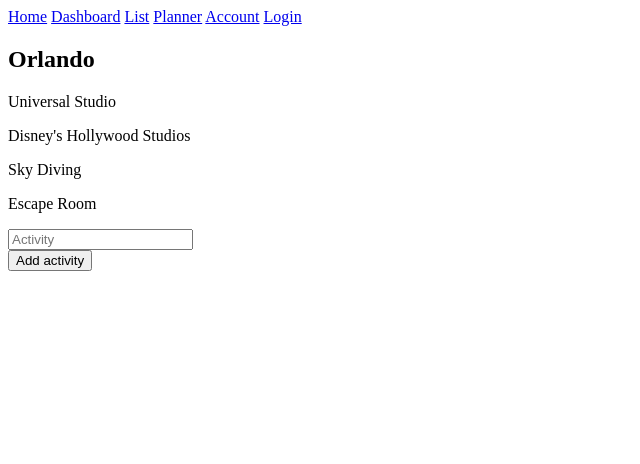
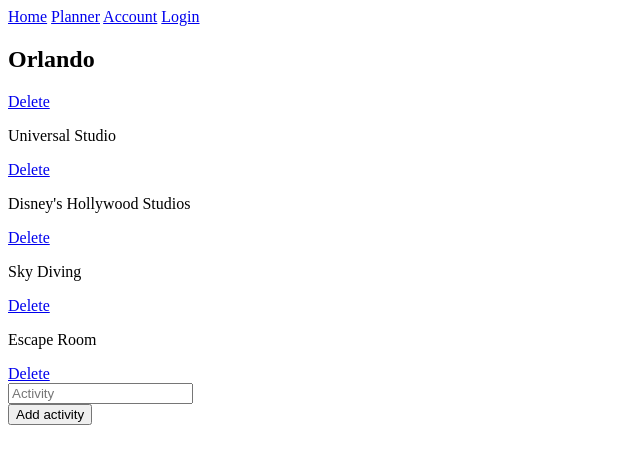
Before and after one commit to neyugng/travelplanner, a Django app: page /add_activity/14 in a window 1280 px wide. Shown: the top 464 px of the page, without its empty margins (0-640 px from the left). Run offline with Django 3.2, Linux system fonts and the light colour scheme; data comes from the database, SQL or seed files in the repository; both versions use the stored data as it was after the commit.

Commit message:
Adding delete functionality
Delete for both activities and plans, removed Dashboard and List from nav bar.

```diff
--- a/travels/planner/templates/a_plan.html
+++ b/travels/planner/templates/a_plan.html
@@ -10,21 +10,24 @@
     <!--Navigation bar-->
     <div>
         <a href="#" >Home</a>
-        <a href="#" >Dashboard</a>
-        <a href="#" >List</a>
-        <a href="#" >Planner</a>
+        <a href="{% url 'dashboard'%}" >Planner</a>
         <a href="#" >Account</a>
         <a href="#" >Login</a>
     </div>
 
     <h2>{{plan.name}}</h2>
     <div>
-        <a href="#" >Share</a>
-        <a href="/update_plan/{{plan.id}}" >Edit</a>
-        <a href="#" >Delete</a>
+        <a href="/delete_plan/{{plan.id}}" >Delete</a>
     </div>
     {% for activity in plan.activities.all %}
         <p> {{activity.name}}</p>
+        <a href="/delete_activity/{{plan.id}}/{{activity.id}}" >Delete</a>
     {% endfor %}
+
+    <form action="/add_activity/{{plan.id}}" method="POST">
+        {% csrf_token%}
+        <input type="text" name="activity" placeholder="Activity"> <br>
+        <button type="submit"> Add activity</button>
+    </form>
 </body>
 </html>
--- a/travels/planner/templates/add_activities.html
+++ b/travels/planner/templates/add_activities.html
@@ -10,9 +10,7 @@
         <!--Navigation bar-->
         <div>
             <a href="#" >Home</a>
-            <a href="#" >Dashboard</a>
-            <a href="#" >List</a>
-            <a href="#" >Planner</a>
+            <a href="{% url 'dashboard'%}" >Planner</a>
             <a href="#" >Account</a>
             <a href="#" >Login</a>
         </div>
--- a/travels/planner/templates/add_plan.html
+++ b/travels/planner/templates/add_plan.html
@@ -11,9 +11,7 @@
     <!--Navigation bar-->
     <div>
         <a href="#" >Home</a>
-        <a href="#" >Dashboard</a>
-        <a href="#" >List</a>
-        <a href="#" >Planner</a>
+        <a href="{%url 'dashboard'" >Planner</a>
         <a href="#" >Account</a>
         <a href="#" >Login</a>
     </div>
--- a/travels/planner/templates/dashboard.html
+++ b/travels/planner/templates/dashboard.html
@@ -10,9 +10,7 @@
     <!--Navigation bar-->
     <div>
         <a href="#" >Home</a>
-        <a href="#" >Dashboard</a>
-        <a href="#" >List</a>
-        <a href="#" >Planner</a>
+        <a href="{% url 'dashboard' %}" >Planner</a>
         <a href="#" >Account</a>
         <a href="#" >Login</a>
     </div>
--- a/travels/planner/urls.py
+++ b/travels/planner/urls.py
@@ -12,7 +12,8 @@
     path('dashboard', views.get_all, name='dashboard'),
     path('add_plan', views.add_plan, name='new plan'),
     path('create_plan', views.create_plan, name='create plan'),
-    path('update_plan/<str:id>', views.update_plan),
     path('get_plan/<str:id>', views.get_plan),
     path('add_activity/<int:plan_id>', views.add_activity),
+    path('delete_activity/<str:plan_id>/<str:act_id>', views.delete_activity),
+    path('delete_plan/<str:id>', views.delete_plan),
 ]
--- a/travels/planner/views.py
+++ b/travels/planner/views.py
@@ -7,8 +7,6 @@
 def index(request):
     return render(request, 'login.html')
 
-''' In register, if no error message, it should create a new user and redirect to dashboard, not to login page.
-(line 36 should not go to index method, which is the login page.) '''
 def register(request):
     if request.method == "POST":
         errors = User.objects.basic_validator(request.POST)
@@ -37,8 +35,6 @@
 
     return redirect("/")
 
-
-''' Same here, after verify the authentication, it should redirect to dashboard or somewhere else, not index'''
 def login(request):
     user = User.objects.filter(
         email=request.POST["email"]
@@ -122,7 +118,7 @@
         'activities' : Activity.objects.filter(the_plan=Plan.objects.get(id=plan_id)),
         'plan' : Plan.objects.get(id=plan_id)
     }
-    return render(request, 'add_activities.html', context)
+    return render(request, 'a_plan.html', context)
 
 def get_plan(request, id):
     if 'userid' in request.session:
@@ -134,5 +130,16 @@
     else:
         return redirect('/')
 
-def update_plan(request, id):
-    pass
+def delete_plan(request, id):
+    if 'userid' not in request.session:
+        return redirect('/')
+    plan_del = Plan.objects.get(id = id)
+    plan_del.delete()
+    return redirect('/dashboard')
+
+def delete_activity(request, plan_id, act_id):
+    if 'userid' not in request.session:
+        return redirect('/')
+    act_del = Activity.objects.get(id = act_id)
+    act_del.delete()
+    return redirect(f'/get_plan/{plan_id}')
```
Also changed, not shown: travels/planner/templates/update_plan.html (deleted, +0 -33 lines), travels/db.sqlite3.
